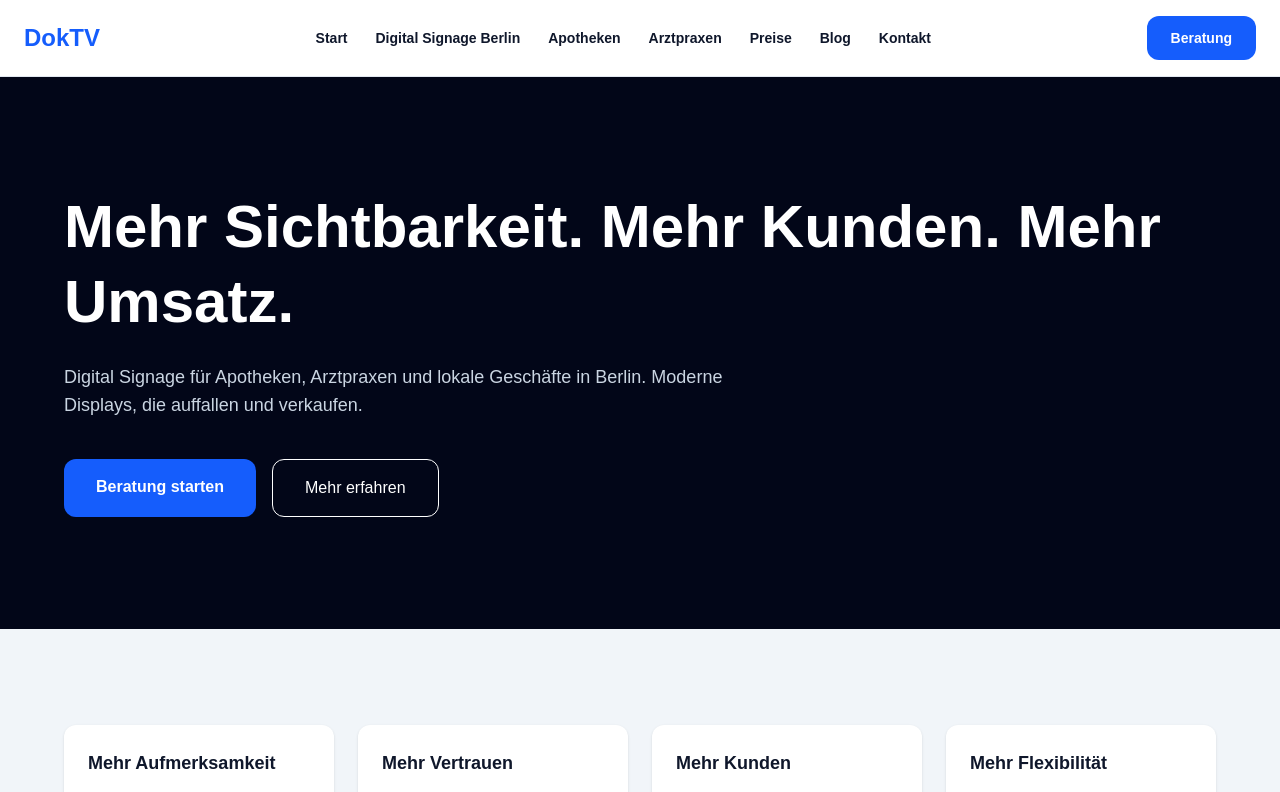
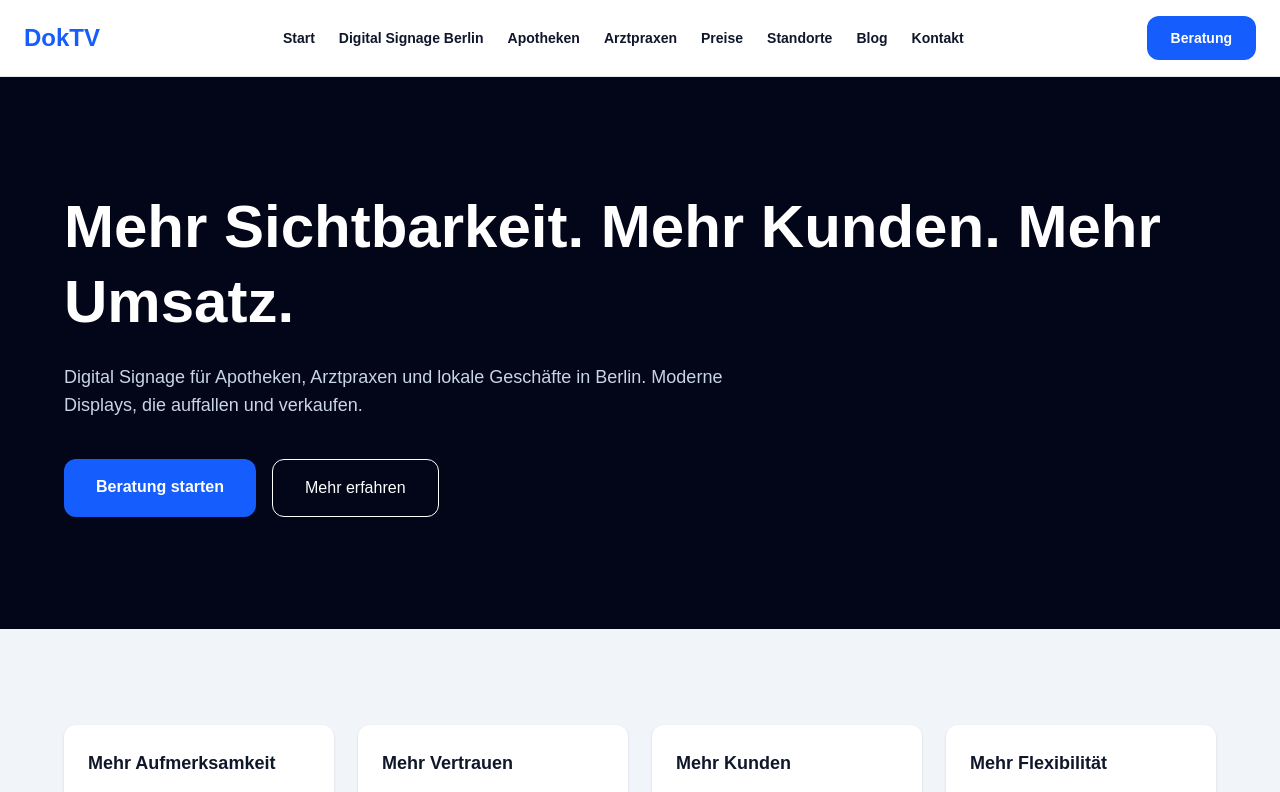
Before and after one commit to salihdurak58-glitch/doktv-website, a Next.js app: page / in a window 1280 px wide. Shown: the top 792 px of the page. Built offline with nearby package versions, Linux system fonts and the light colour scheme.

Commit message:
Restore full menu

```diff
--- a/app/components/Header.tsx
+++ b/app/components/Header.tsx
@@ -6,6 +6,7 @@ const navItems = [
   { label: "Apotheken", href: "/apotheken" },
   { label: "Arztpraxen", href: "/arztpraxen" },
   { label: "Preise", href: "/preise" },
+  { label: "Standorte", href: "/standorte" },
   { label: "Blog", href: "/blog" },
   { label: "Kontakt", href: "/kontakt" },
 ];
@@ -18,7 +19,7 @@ export default function Header() {
           DokTV
         </Link>
 
-        <nav className="hidden items-center gap-7 text-sm font-semibold text-slate-900 lg:flex">
+        <nav className="hidden items-center gap-6 text-sm font-semibold text-slate-900 lg:flex">
           {navItems.map((item) => (
             <Link key={item.href} href={item.href} className="hover:text-blue-600">
               {item.label}
```
